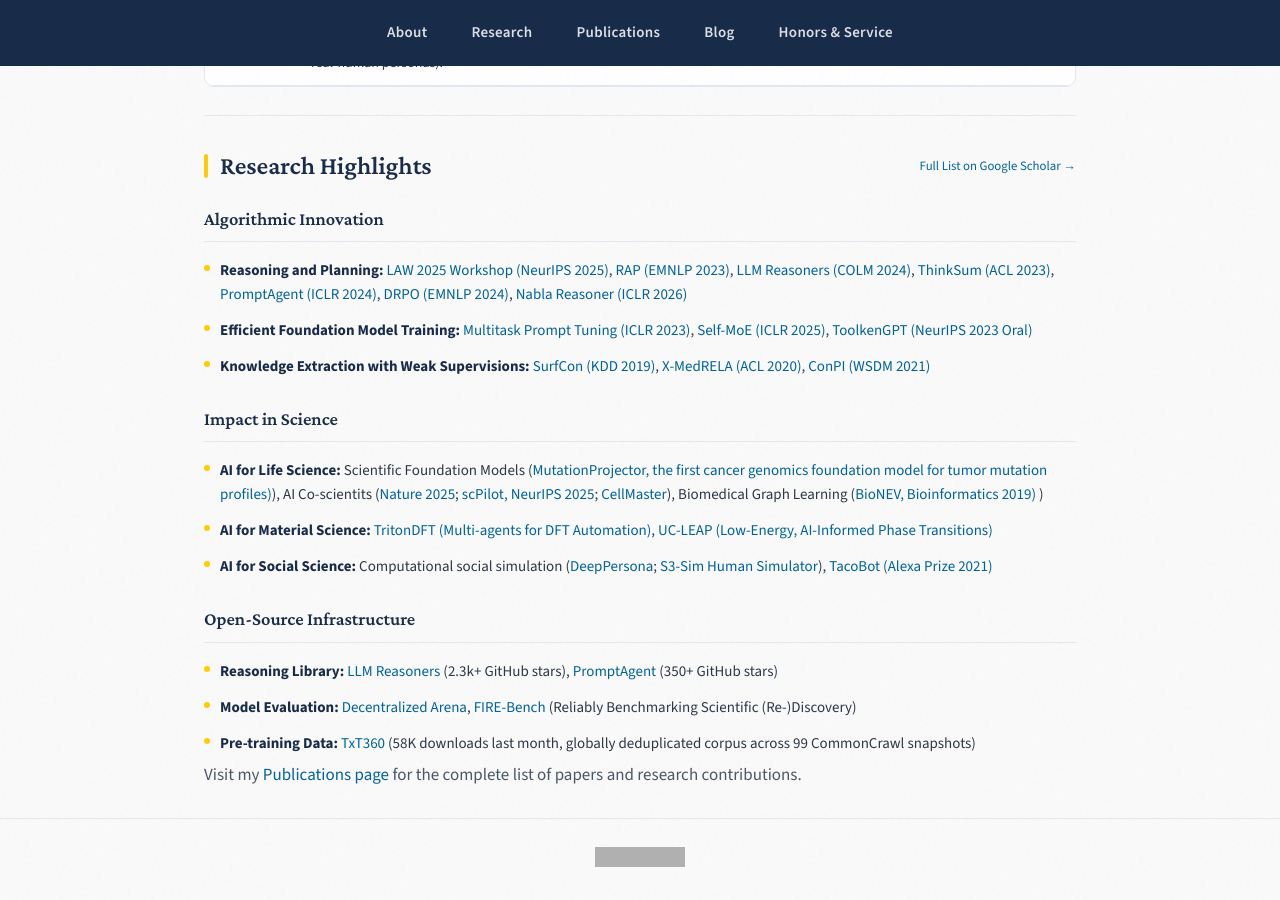
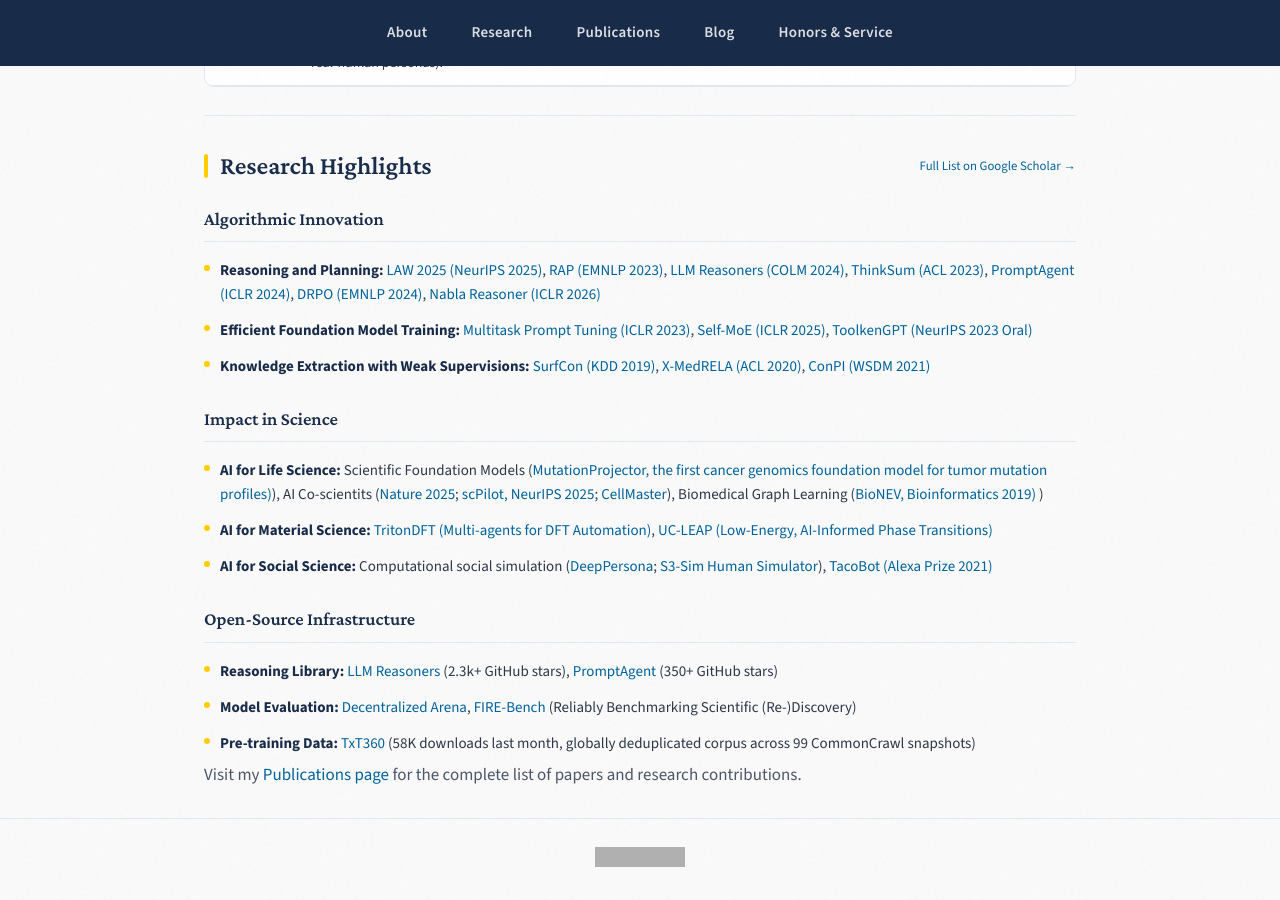
Before and after one commit to zhenwang9102/zhenwang9102.github.io, a Jekyll site: the page built from _posts/2019-06-02-venue.markdown, in a window 1280 px wide and 900 px high, scrolled down 2104 px. Built offline with Jekyll 4.4.1, drawn with Linux system fonts in a browser that asks for light colours; grey boxes are pictures that could not be loaded.

Commit message:
Fix hyperlink formatting in research highlights

```diff
--- a/_layouts/default.html
+++ b/_layouts/default.html
@@ -1013,7 +1013,7 @@
       <div class="research-highlights-content">
         <h3>Algorithmic Innovation</h3>
         <ul>
-          <li><strong>Reasoning and Planning:</strong> <a href="https://sites.google.com/view/law-2025">LAW 2025 Workshop (NeurIPS 2025)</a>, <a href="https://arxiv.org/abs/2305.14992">RAP (EMNLP 2023)</a>, <a href="https://arxiv.org/abs/2404.05221">LLM Reasoners (COLM 2024)</a>, <a href="https://arxiv.org/abs/2210.01293">ThinkSum (ACL 2023)</a>, <a href="https://arxiv.org/abs/2310.16427">PromptAgent (ICLR 2024)</a>, <a href="https://arxiv.org/abs/2411.08733">DRPO (EMNLP 2024)</a>, <a href="https://openreview.net/pdf?id=pEJAja73dk">Nabla Reasoner (ICLR 2026)</a></li>
+          <li><strong>Reasoning and Planning:</strong> <a href="https://sites.google.com/view/law-2025">LAW 2025 (NeurIPS 2025)</a>, <a href="https://arxiv.org/abs/2305.14992">RAP (EMNLP 2023)</a>, <a href="https://arxiv.org/abs/2404.05221">LLM Reasoners (COLM 2024)</a>, <a href="https://arxiv.org/abs/2210.01293">ThinkSum (ACL 2023)</a>, <a href="https://arxiv.org/abs/2310.16427">PromptAgent (ICLR 2024)</a>, <a href="https://arxiv.org/abs/2411.08733">DRPO (EMNLP 2024)</a>, <a href="https://openreview.net/pdf?id=pEJAja73dk">Nabla Reasoner (ICLR 2026)</a></li>
           <li><strong>Efficient Foundation Model Training:</strong> <a href="https://arxiv.org/abs/2303.02861">Multitask Prompt Tuning (ICLR 2023)</a>, <a href="https://arxiv.org/abs/2406.12034">Self-MoE (ICLR 2025)</a>, <a href="https://arxiv.org/abs/2305.11554">ToolkenGPT (NeurIPS 2023 Oral)</a></li>
           <li><strong>Knowledge Extraction with Weak Supervisions:</strong> <a href="https://arxiv.org/abs/1906.09285">SurfCon (KDD 2019)</a>, <a href="https://arxiv.org/abs/2005.00889">X-MedRELA (ACL 2020)</a>, <a href="https://zhenwang9102.github.io/files/WSDM2021_ZW_ConPI.pdf">ConPI (WSDM 2021)</a></li>
         </ul>
```
